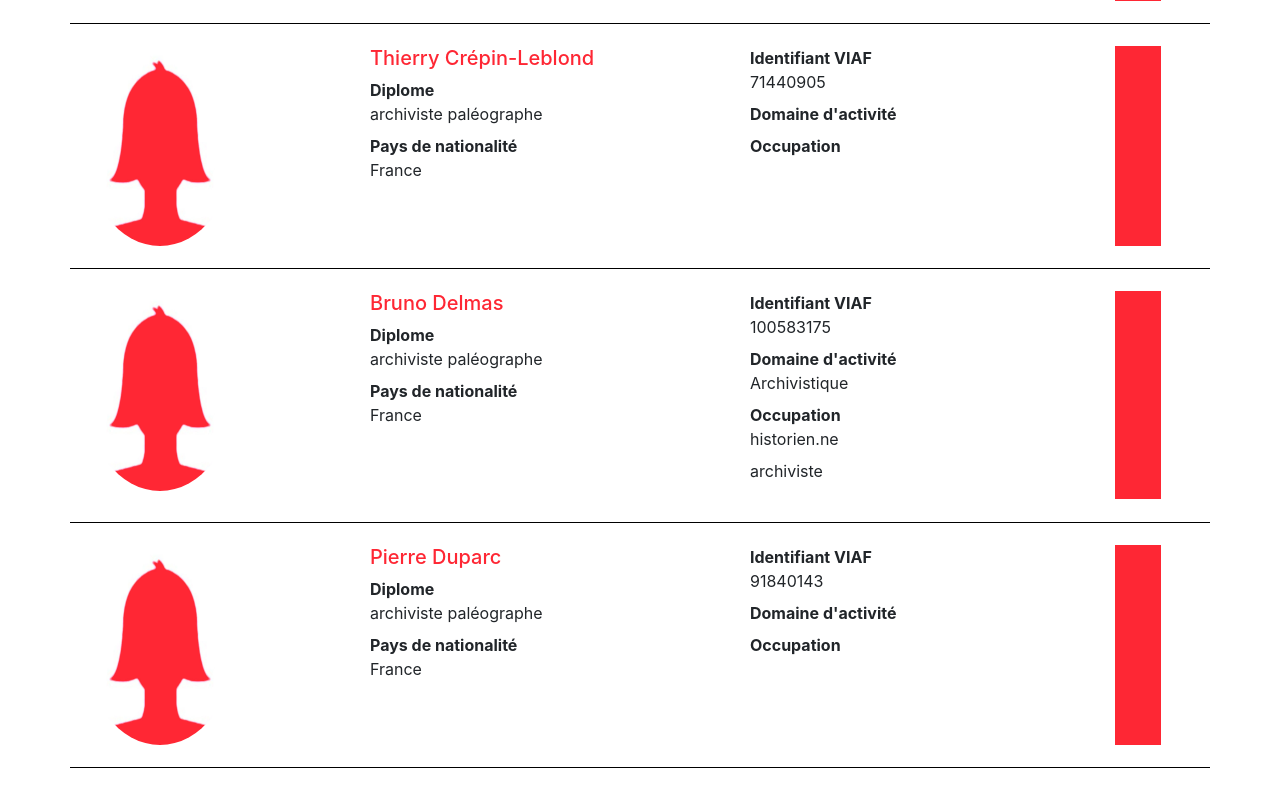
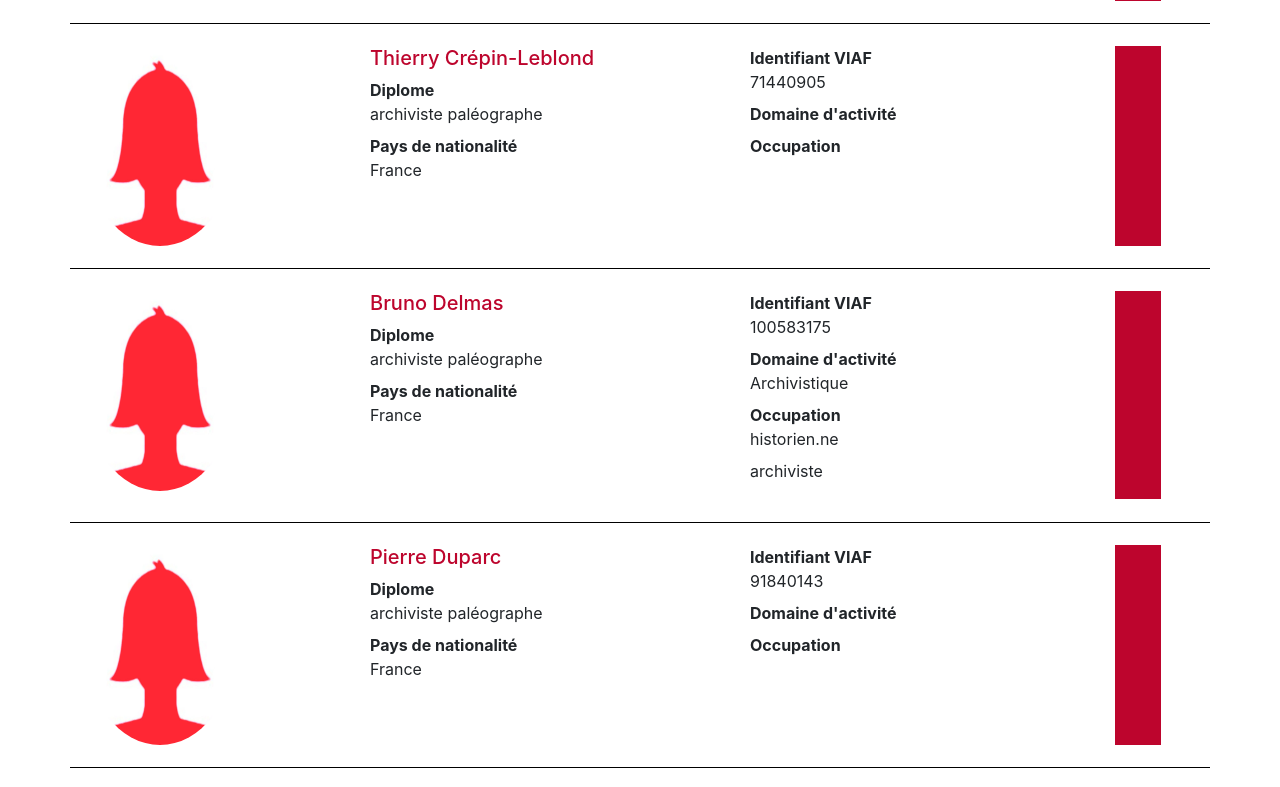
Before and after one commit to Chartes-TNAH/prosopochartes, a Flask app: page /chercheurs in a window 1280 px wide. Shown: the part 3746-4533 px from the top of the page. Run offline with Flask 2, Linux system fonts and the light colour scheme; data comes from the database, SQL or seed files in the repository; some libraries are stand-ins or nearby versions.

Commit message:
Uniformisation des couleurs

```diff
--- a/prosopapp/app/templates/pages/accueil.html
+++ b/prosopapp/app/templates/pages/accueil.html
@@ -9,7 +9,7 @@
         <div class="col-7" >
         <h1 style="text-align:center">Bienvenue sur ProsoChartes !</h1>
             <p></p>
-            <h5 style="color: #fe2734; text-align: center">"Prosopochartes" est une application Web
+            <h5 style="color: #bd052d; text-align: center">"ProsoChartes" est une application Web
                 visant à la consultation et à l'exploration d'une base prosopographique de chercheuses
                 et chercheurs de <a href="http://www.chartes.psl.eu/">l'École Nationale des Chartes</a>.</h5>
         </div>
--- a/prosopapp/app/templates/pages/chercheurs.html
+++ b/prosopapp/app/templates/pages/chercheurs.html
@@ -19,7 +19,7 @@ headerfooter en premier lieu, puis la mise en forme bootstrap ci-après-->
                             {% endif %}
                         </div>
                         <div class="col-sm-4" >
-                            <a href="{{ url_for('noticechercheur', individu_id=individu.id) }}"><h5 style="color:#fe2734 ">{{individu.prenom}} {{ individu.nom }}</h5></a>
+                            <a href="{{ url_for('noticechercheur', individu_id=individu.id) }}"><h5 style="color:#bd052d ">{{individu.prenom}} {{ individu.nom }}</h5></a>
                             <dl>
                              <dt>Diplome</dt><dd>{{individu.diplome.diplome_label}}</dd>
                             <dt>Pays de nationalité</dt><dd>{{individu.pays_nationalite.pays_label}}</dd>
@@ -37,7 +37,7 @@ headerfooter en premier lieu, puis la mise en forme bootstrap ci-après-->
                                  {% endfor  %}
                             </dl>
                         </div >
-                        <div class="col-sm-1" style="background-color:#fe2734 ; max-width:4%"></div>
+                        <div class="col-sm-1" style="background-color:#bd052d ; max-width:4%"></div>
                         </div>
                 </div>
             {% endfor %}
--- a/prosopapp/app/templates/pages/noticechercheur.html
+++ b/prosopapp/app/templates/pages/noticechercheur.html
@@ -6,7 +6,7 @@ différentes requêtes via des url_for (disséminées notamment dans la page che
         <div class="container">
             <div class="row" style="padding-top:5%;">
                 <div class ="col-1">
-                    <h4 style="color:#fe2734">{{individuu.prenom}} {{ individuu.nom }}</h4>
+                    <h4 style="color:#bd052d">{{individuu.prenom}} {{ individuu.nom }}</h4>
                 </div>
              <div class="row" style="margin-bottom: 2% ; padding-bottom: 2%; border-bottom:1px solid black">
                 <div class ="col-1">
```
